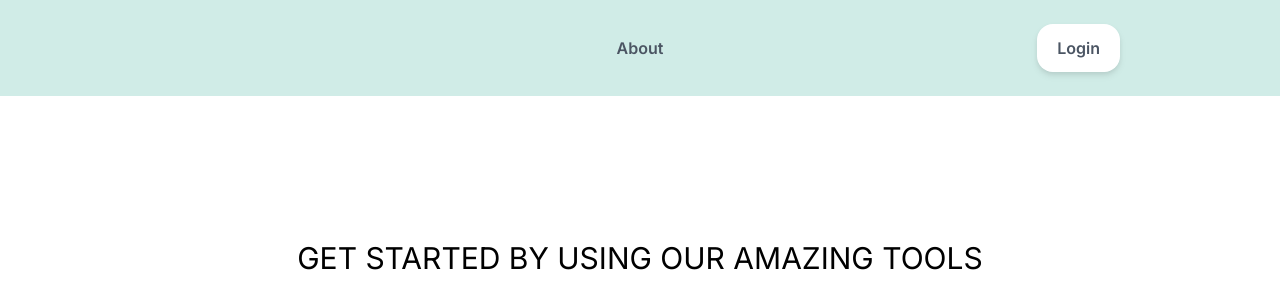
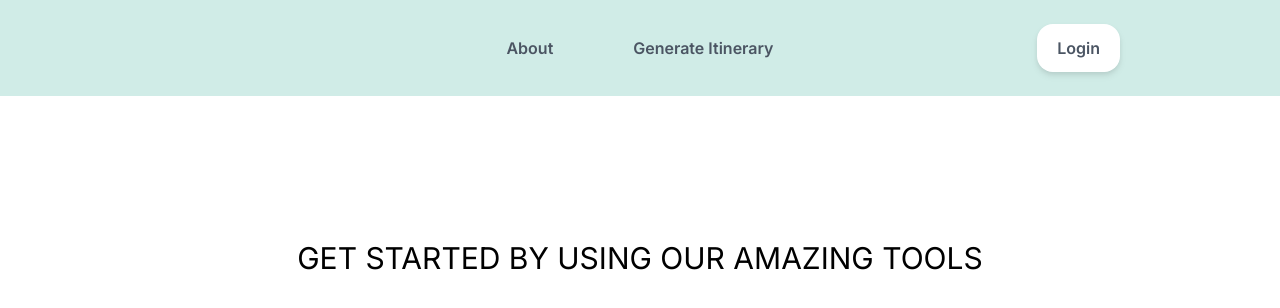
Before and after one commit to amitha2210/little-einsteins, a Next.js app: page / in a window 1280 px wide. Shown: the top 308 px of the page. Built offline with nearby package versions, Linux system fonts and the light colour scheme; no server answers.

Commit message:
added gemini page to navbar

```diff
--- a/src/components/navbar/Navbar.jsx
+++ b/src/components/navbar/Navbar.jsx
@@ -8,10 +8,15 @@ const Navbar = async () => {
   const session = await auth()
 
   return (
-      <div className="fixed top-0 bg-[#D0ECE7] text-gray-600 font-semibold p-9 flex flex-row w-full justify-center items-center">
+      <div className="fixed top-0 bg-[#D0ECE7] text-gray-600 font-semibold p-9 flex flex-row w-full space-x-20 justify-center items-center">
         <div>
             <Link href="/about">
                 About
+            </Link>
+        </div>
+        <div>
+            <Link href="/gemini">
+                Generate Itinerary
             </Link>
         </div>
 
```
